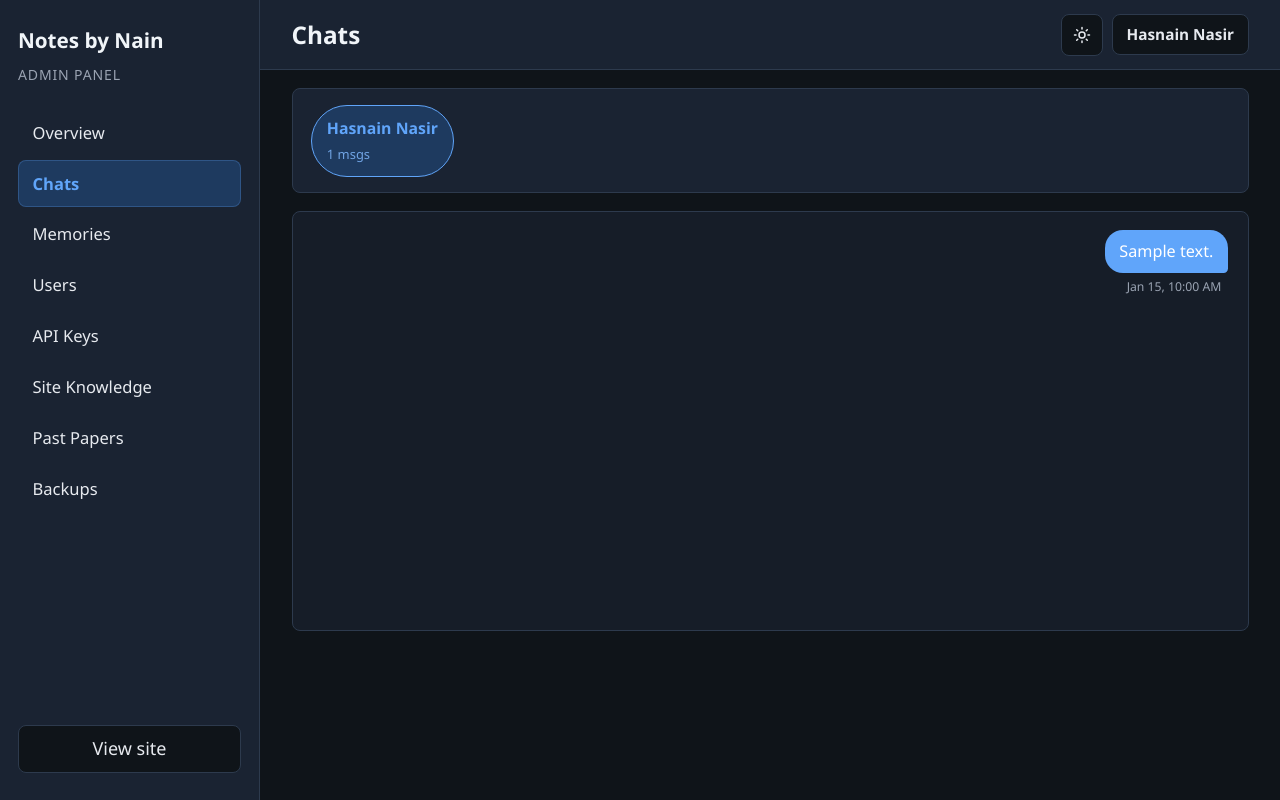
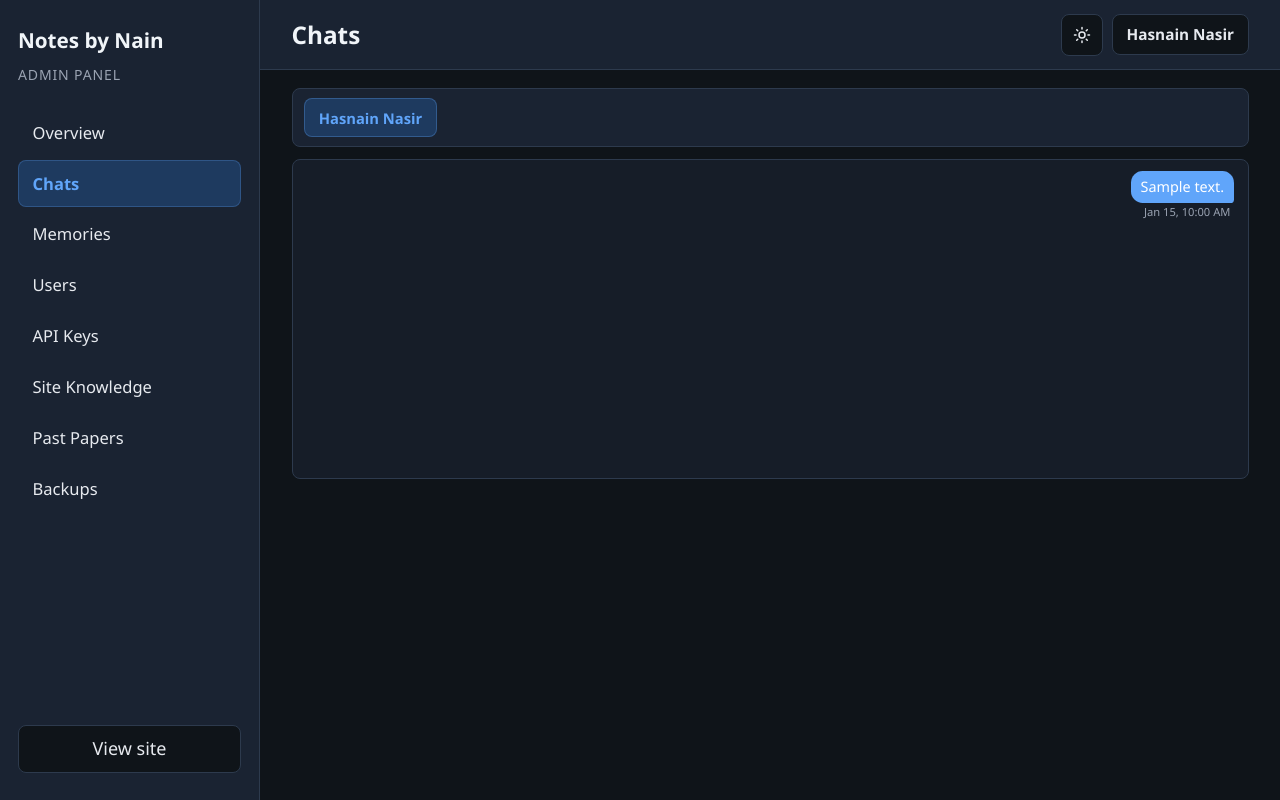
Before and after one commit to Hasnain-Nasir/CS_Notes, a PHP site: page /admin/messages.php in a window 1280 px wide. Run offline with PHP 8.4, Linux system fonts and the light colour scheme; a user stored in the database is signed in; data comes from the database, SQL or seed files in the repository; tables that the repository leaves empty hold one stand-in row (values such as "Sample post").

Commit message:
8 June morning changes

```diff
--- a/admin/admin.css
+++ b/admin/admin.css
@@ -403,15 +403,15 @@
 }
 
 .admin-chats-section {
-  gap: 1rem;
+  gap: 0.65rem;
 }
 
 .admin-chats-users {
   display: flex;
   flex-wrap: nowrap;
-  gap: 0.5rem;
+  gap: 0.35rem;
   overflow-x: auto;
-  padding: 0.85rem 1rem;
+  padding: 0.5rem 0.65rem;
   background: var(--bg-elevated);
   border: 1px solid var(--border);
   border-radius: var(--radius);
@@ -420,50 +420,33 @@
 
 .admin-chat-user {
   flex: 0 0 auto;
-  display: flex;
-  flex-direction: column;
-  align-items: flex-start;
-  gap: 0.15rem;
-  min-width: 7.5rem;
-  padding: 0.55rem 0.85rem;
-  border: 1px solid var(--border);
-  border-radius: 999px;
-  background: var(--bg);
-  color: var(--text);
+  padding: 0.35rem 0.75rem;
+  border: 1px solid transparent;
+  border-radius: var(--radius);
+  background: transparent;
+  color: var(--text-muted);
   cursor: pointer;
   font: inherit;
-  text-align: left;
-  transition: border-color 0.15s ease, background 0.15s ease;
+  font-size: 0.82rem;
+  font-weight: 500;
+  white-space: nowrap;
+  transition: color 0.15s ease, background 0.15s ease, border-color 0.15s ease;
 }
 
 .admin-chat-user:hover {
-  border-color: var(--accent);
-  background: var(--accent-soft);
+  color: var(--text);
+  background: color-mix(in srgb, var(--text) 6%, transparent);
 }
 
 .admin-chat-user.is-active {
-  border-color: var(--accent);
+  border-color: color-mix(in srgb, var(--accent) 30%, transparent);
   background: var(--accent-soft);
   color: var(--accent);
-}
-
-.admin-chat-user-name {
-  font-size: 0.88rem;
   font-weight: 600;
-  white-space: nowrap;
-}
-
-.admin-chat-user-meta {
-  font-size: 0.72rem;
-  color: var(--text-muted);
-}
-
-.admin-chat-user.is-active .admin-chat-user-meta {
-  color: color-mix(in srgb, var(--accent) 70%, var(--text-muted));
 }
 
 .admin-chats-messages {
-  min-height: 420px;
+  min-height: 320px;
   background: color-mix(in srgb, var(--bg) 40%, var(--bg-elevated));
   border: 1px solid var(--border);
   border-radius: var(--radius);
@@ -471,26 +454,27 @@
 }
 
 .admin-chats-empty {
-  padding: 2rem 1.25rem;
+  padding: 1.25rem;
   margin: 0;
   text-align: center;
   color: var(--text-muted);
+  font-size: 0.85rem;
 }
 
 .admin-chat-thread {
   display: flex;
   flex-direction: column;
-  gap: 0.55rem;
-  padding: 1rem 1.1rem;
-  max-height: 65vh;
+  gap: 0.3rem;
+  padding: 0.6rem 0.75rem;
+  max-height: 72vh;
   overflow-y: auto;
 }
 
 .admin-chat-bubble {
   display: flex;
   flex-direction: column;
-  gap: 0.2rem;
-  max-width: min(78%, 520px);
+  gap: 0.1rem;
+  max-width: min(82%, 440px);
 }
 
 .admin-chat-bubble--out {
@@ -504,10 +488,10 @@
 }
 
 .admin-chat-bubble-text {
-  padding: 0.55rem 0.8rem;
-  border-radius: 1rem;
-  font-size: 0.9rem;
-  line-height: 1.45;
+  padding: 0.35rem 0.55rem;
+  border-radius: 0.65rem;
+  font-size: 0.8rem;
+  line-height: 1.35;
   word-break: break-word;
   white-space: pre-wrap;
 }
@@ -515,20 +499,21 @@
 .admin-chat-bubble--out .admin-chat-bubble-text {
   background: var(--accent);
   color: #fff;
-  border-bottom-right-radius: 0.25rem;
+  border-bottom-right-radius: 0.2rem;
 }
 
 .admin-chat-bubble--in .admin-chat-bubble-text {
   background: var(--bg-elevated);
   color: var(--text);
   border: 1px solid var(--border);
-  border-bottom-left-radius: 0.25rem;
+  border-bottom-left-radius: 0.2rem;
 }
 
 .admin-chat-bubble-time {
-  font-size: 0.68rem;
+  font-size: 0.62rem;
   color: var(--text-muted);
-  padding: 0 0.35rem;
+  padding: 0 0.2rem;
+  line-height: 1.2;
 }
 
 .admin-badge--admin {
--- a/admin/admin.js
+++ b/admin/admin.js
@@ -114,8 +114,7 @@
         chatsUsers.innerHTML = users.map(function (u) {
           var name = u.display_name || u.username;
           return '<button type="button" class="admin-chat-user' + (activeChatUser === u.id ? " is-active" : "") +
-            '" data-chat-user="' + u.id + '"><span class="admin-chat-user-name">' + esc(name) + '</span>' +
-            '<span class="admin-chat-user-meta">' + u.message_count + " msgs</span></button>";
+            '" data-chat-user="' + u.id + '">' + esc(name) + "</button>";
         }).join("");
         chatsUsers.querySelectorAll("[data-chat-user]").forEach(function (btn) {
           btn.addEventListener("click", function () {
```
